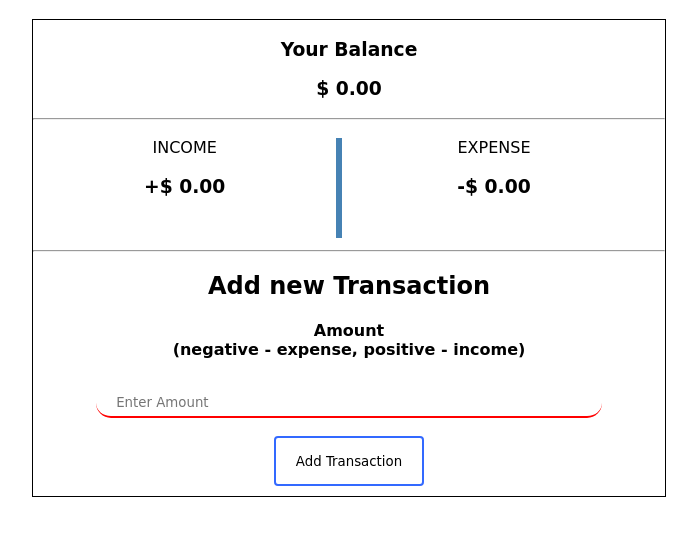
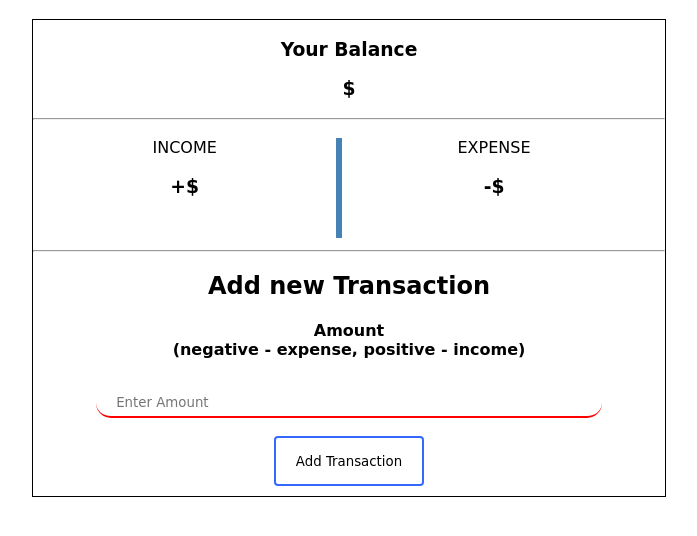
Before and after one commit to sameem420/ExpenseTracker, a plain HTML site: page index.html in a window 1280 px wide. Shown: the part 62-598 px from the top of the page, without its empty margins (291-988 px from the left). Drawn offline with Linux system fonts and the light colour scheme; a web font is replaced by a local one.

Commit message:
Update index.html

```diff
--- a/index.html
+++ b/index.html
@@ -10,15 +10,15 @@
     <h1>Expense Tracker</h1>
     <div id="container">
         <h3>Your Balance</h3>
-        <h3>$ <span id="totalbalance">0.00</span></h3>
+        <h3>$ <span id="totalbalance"></span></h3>
         <hr>
         <div id="income">
             INCOME
-            <h3>+$ <span id="incomebalance">0.00</span></h3>
+            <h3>+$ <span id="incomebalance"></span></h3>
         </div>
         <div id="expense">
             EXPENSE
-            <h3>-$ <span id="expensebalance">0.00</span></h3>
+            <h3>-$ <span id="expensebalance"></span></h3>
         </div>
         <br><br><br><br><br><br>
         <hr>
```
